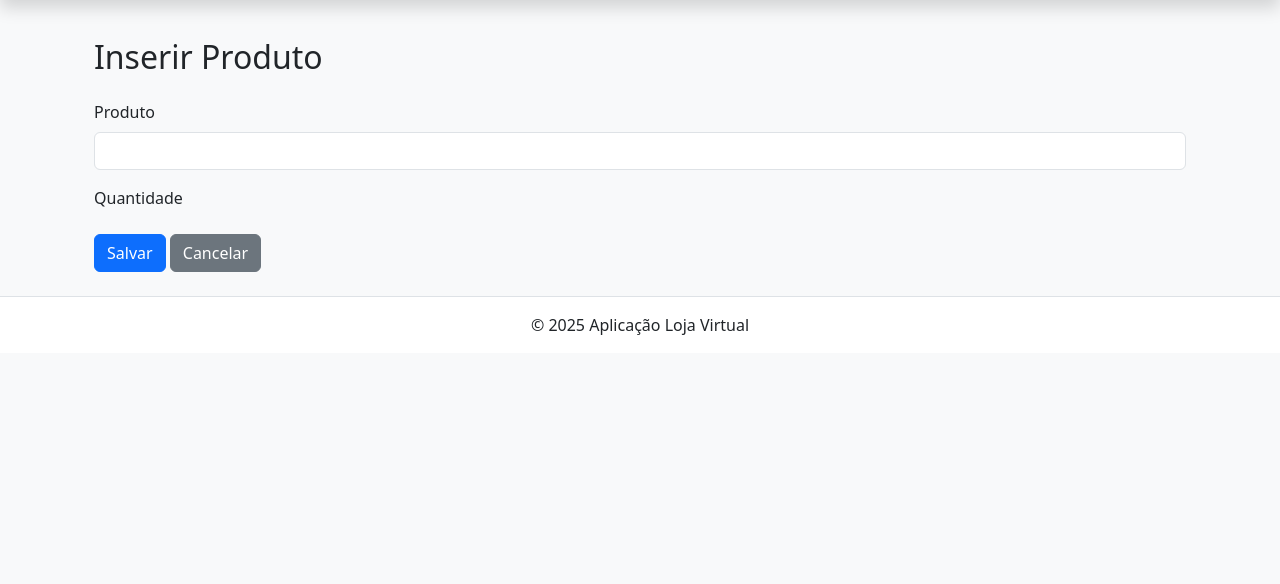
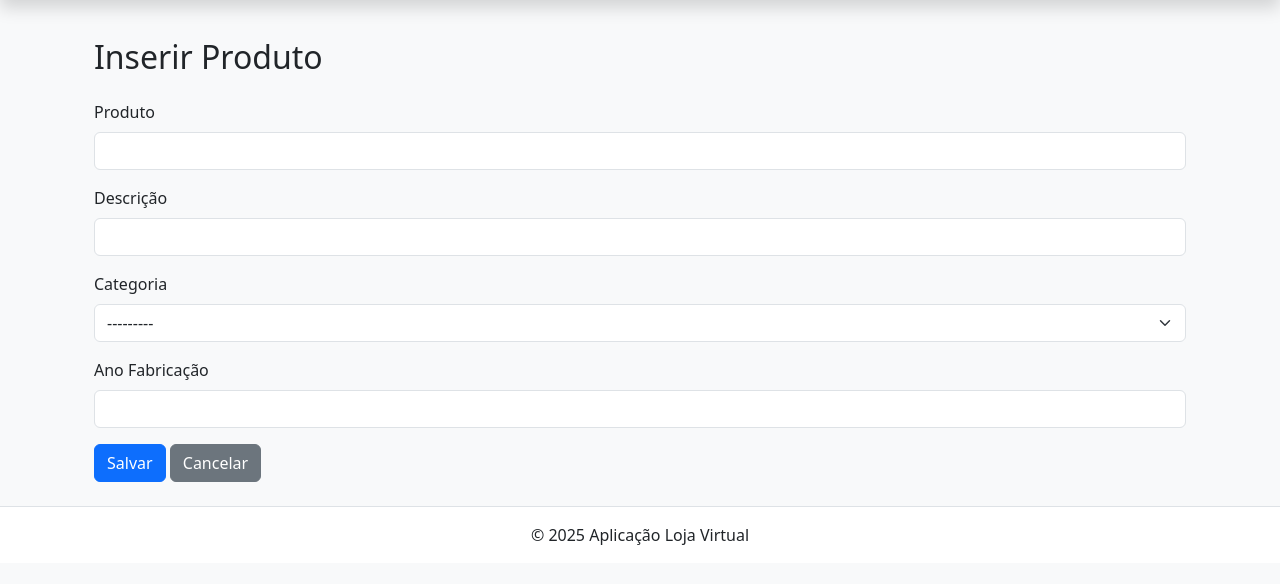
Before and after one commit to ThaisTMartins/SuaPrimeiraPagina-Teixeira, a Django app: page /criar_produto in a window 1280 px wide. Shown: the part 56-640 px from the top of the page. Run offline with Django 5.2, Linux system fonts and the light colour scheme; a user stored in the database is signed in; data comes from the database, SQL or seed files in the repository; some libraries are stand-ins or nearby versions.

Commit message:
Alteração cadastro de produto para incluir a relação com categoria

```diff
--- a/App/models.py
+++ b/App/models.py
@@ -14,6 +14,9 @@
 
 class Categoria(models.Model):
     categoria = models.CharField(max_length=100)
+
+    def __str__(self):
+        return self.categoria  # Mostra o nome da categoria no dropdown
 
 class Produto(models.Model):
     produto = models.CharField(max_length=1000)
--- a/App/templates/App/criar_produto.html
+++ b/App/templates/App/criar_produto.html
@@ -15,11 +15,22 @@
         </div>
 
         <div class="mb-3">
-            <label for="{{ form.quantidade.id_for_label }}" class="form-label">Quantidade</label>
-            {{ form.quantidade|add_class:"form-control" }}
+            <label for="{{ form.descricao.id_for_label }}" class="form-label">Descrição</label>
+            {{ form.descricao|add_class:"form-control" }}
         </div>
+
+        <div class="mb-3">
+            <label for="{{ form.nome_categoria.id_for_label }}" class="form-label">Categoria</label>
+            {{ form.nome_categoria|add_class:"form-select" }}
+        </div>
+
+        <div class="mb-3">
+            <label for="{{ form.ano_fabricacao.id_for_label }}" class="form-label">Ano Fabricação</label>
+            {{ form.ano_fabricacao|add_class:"form-control" }}
+        </div>
+
         <button type="submit" class="btn btn-primary">Salvar</button>
-        <a href="{% url 'home' %}" class="btn btn-secondary">Cancelar</a>
+        <a href="{% url 'lista_produtos_disponiveis' %}" class="btn btn-secondary">Cancelar</a>
     </form>
 </div>
 {% endblock %}
```
Also changed, not shown: App/templates/App/editar_produto.html (+12 -2 lines).
